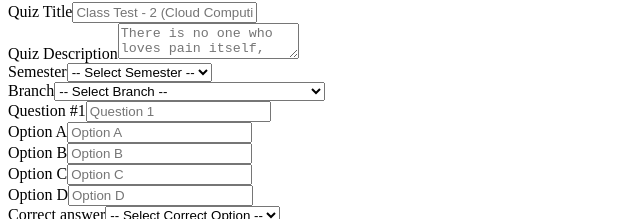
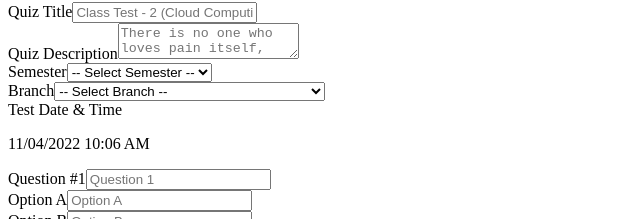
Before and after one commit to chankruze/quizy-admin, a Next.js app: page /quiz/new in a window 1280 px wide. Shown: the part 518-737 px from the top of the page, without its empty margins (0-640 px from the left). Built offline with nearby package versions, Linux system fonts and the light colour scheme; sample sign-in values are in the browser's storage.

Commit message:
feat: add test date to quiz
Signed-off-by: chankruze <chankruze@gmail.com>

```diff
--- /dev/null
+++ b/components/formik-controls/DatePicker.tsx
@@ -0,0 +1,62 @@
+/*
+Author: chankruze (chankruze@gmail.com)
+Created: Fri Apr 15 2022 19:28:22 GMT+0530 (India Standard Time)
+
+Copyright (c) geekofia 2022 and beyond
+*/
+
+import { Field } from "formik";
+import { forwardRef } from "react";
+import DateView from "react-datepicker";
+import "react-datepicker/dist/react-datepicker.css";
+import Label from "./Label";
+
+interface Props {
+  id: string;
+  name: string;
+  label: string;
+}
+
+const DatePicker: React.FC<Props> = ({ label, id, name }) => {
+  // eslint-disable-next-line @typescript-eslint/ban-ts-comment
+  // @ts-ignore
+  const CustomInput = ({ value, onClick }, ref) => (
+    <div className="flex items-center rounded-md gap-4 w-max" ref={ref}>
+      <Label htmlFor={id} value={label} />
+      <p
+        className="py-2 px-3 rounded-md border cursor-pointer
+        hover:bg-gray-100 duration-150"
+        onClick={onClick}
+      >
+        {value}
+      </p>
+    </div>
+  );
+
+  const DatePickerInput = forwardRef(CustomInput);
+
+  return (
+    <div className="mt-2">
+      <Field name={name}>
+        {/* eslint-disable-next-line @typescript-eslint/ban-ts-comment */}
+        {/* @ts-ignore */}
+        {({ field, form }) => (
+          <DateView
+            {...field}
+            {...form}
+            selected={field.value}
+            onChange={(date: Date) => form.setFieldValue(field.name, date)}
+            showTimeSelect
+            dateFormat="dd/MM/yyyy hh:mm aa"
+            id={id}
+            // eslint-disable-next-line @typescript-eslint/ban-ts-comment
+            // @ts-ignore
+            customInput={<DatePickerInput />}
+          />
+        )}
+      </Field>
+    </div>
+  );
+};
+
+export default DatePicker;
--- a/package.json
+++ b/package.json
@@ -13,6 +13,7 @@
     "formik": "^2.2.9",
     "next": "12.0.4",
     "react": "17.0.2",
+    "react-datepicker": "^4.7.0",
     "react-dom": "17.0.2",
     "react-hook-form": "^7.29.0",
     "react-icons": "^4.3.1",
@@ -24,6 +25,7 @@
     "@next/eslint-plugin-next": "^12.1.5",
     "@types/node": "16.11.7",
     "@types/react": "17.0.35",
+    "@types/react-datepicker": "^4.4.0",
     "@typescript-eslint/eslint-plugin": "^5.4.0",
     "@typescript-eslint/parser": "^5.4.0",
     "eslint": "<8.0.0",
--- a/pages/quiz/new.tsx
+++ b/pages/quiz/new.tsx
@@ -5,14 +5,19 @@ Created: Wed Apr 13 2022 08:32:42 GMT+0530 (India Standard Time)
 Copyright (c) geekofia 2022 and beyond
 */
 
+import * as Yup from "yup";
+import axios from "axios";
+// components
 import { FieldArray, Form, Formik, FormikValues } from "formik";
-import * as Yup from "yup";
 import Divider from "../../components/common/Divider";
 import Input from "../../components/formik-controls/Input";
 import Select from "../../components/formik-controls/Select";
 import SubmitButton from "../../components/formik-controls/SubmitButton";
 import TextArea from "../../components/formik-controls/TextArea";
+import DatePicker from "../../components/formik-controls/DatePicker";
+// icons
 import { MdAdd, MdDelete } from "react-icons/md";
+// data
 import { branches, semesters } from "../../config/academicData";
 
 const optionData = [
@@ -69,6 +74,7 @@ const NewQuiz = () => {
     description: "",
     semester: "",
     branch: "",
+    date: new Date(),
     questions: [questionData],
   };
 
@@ -77,6 +83,7 @@ const NewQuiz = () => {
     description: Yup.string().required("Description is required"),
     semester: Yup.string().required("Semester is required"),
     branch: Yup.string().required("Branch is required"),
+    date: Yup.string().required("Date is required"),
     questions: Yup.array()
       .of(
         Yup.object({
@@ -94,14 +101,19 @@ const NewQuiz = () => {
 
   // eslint-disable-next-line @typescript-eslint/no-explicit-any
   const onSubmit = (values: FormikValues, formikBag: any) => {
-    // TODO: submit the form to the server
-    setTimeout(() => {
-      // simulate server latency
-      console.log(values);
-      // if onSubmit is async we don't need to call setSubmitting(false)
-      formikBag.setSubmitting(false);
-      formikBag.resetForm();
-    }, 5000);
+    // polish values
+    // send to server
+    axios
+      .post(`${process.env.NEXT_PUBLIC_API_URL}/quiz/new`, values)
+      .then((res) => {
+        if (res.status === 201) {
+          formikBag.setSubmitting(false);
+          formikBag.resetForm();
+        }
+      })
+      .catch((err) => {
+        console.log(err);
+      });
   };
 
   return (
@@ -146,6 +158,8 @@ const NewQuiz = () => {
                 label="Branch"
               />
             </div>
+
+            <DatePicker id="date" name="date" label="Test Date & Time" />
 
             <Divider />
 
--- a/types/quiz.ts
+++ b/types/quiz.ts
@@ -6,10 +6,11 @@ Copyright (c) geekofia 2022 and beyond
 */
 
 export type Quiz = {
-  id: string;
+  _id: string;
   title: string;
   description: string;
   branch: string;
   semester: string;
+  date: string;
   questions: Array<any>;
 };
```
Also changed, not shown: 1 other file (tests, documents, lock files or other folders).
